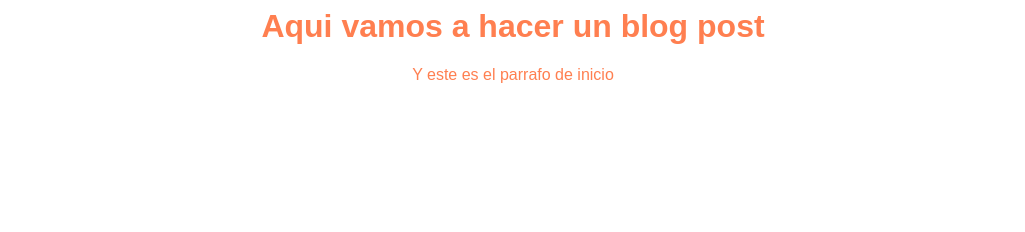
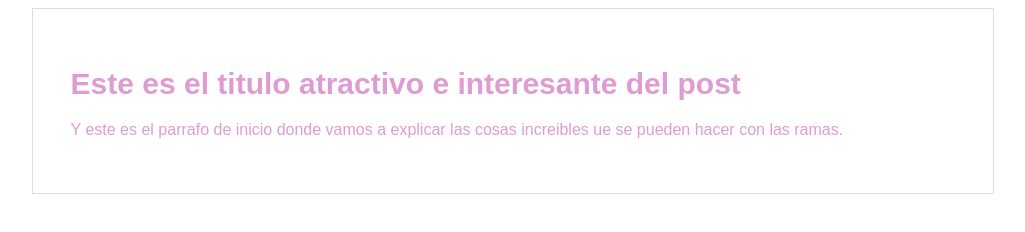
Before and after one commit to rsnati/hyperblog, a plain HTML site: page blogpost.html in a window 1280 px wide. Shown: the whole page, without its empty margins (127-1152 px from the left). Drawn offline with Linux system fonts and the light colour scheme.

Commit message:
Commit al master del blogpost en su version mas reciente

```diff
--- a/blogpost.html
+++ b/blogpost.html
@@ -4,8 +4,16 @@
         <link rel="stylesheet" href= "css/estilos.css" />
     </head>
     <body>
-        <h1>Aqui vamos a hacer un blog post</h1>
-        <p>Y este es el parrafo de inicio </p>
+        <div id='contain'>
+            <div id='post'>
+                <h1>Este es el titulo atractivo e interesante
+                    del post </h1>
+                <p>Y este es el parrafo de inicio  donde vamos
+                    a explicar las cosas increibles ue se pueden
+                    hacer con las ramas.
+                </p>
+            </div>
+        </div>
     </body>
 
 </html>
--- a/css/estilos.css
+++ b/css/estilos.css
@@ -1,5 +1,20 @@
 body {
-    text-align: center;
+    text-align: left;
     font-family: Arial, "Helvetica Neue", Helvetica, sans-serif;
-    color: coral;
+    color: #df9cd3;
 }
+
+#contain{
+    width: 70%;
+    padding: 1cm;
+    text-align: left;
+    border: 1px solid #dddddd;
+    margin: 0 auto;
+
+}
+
+#contain h1{
+
+    font-size:30px;
+
+}
```
